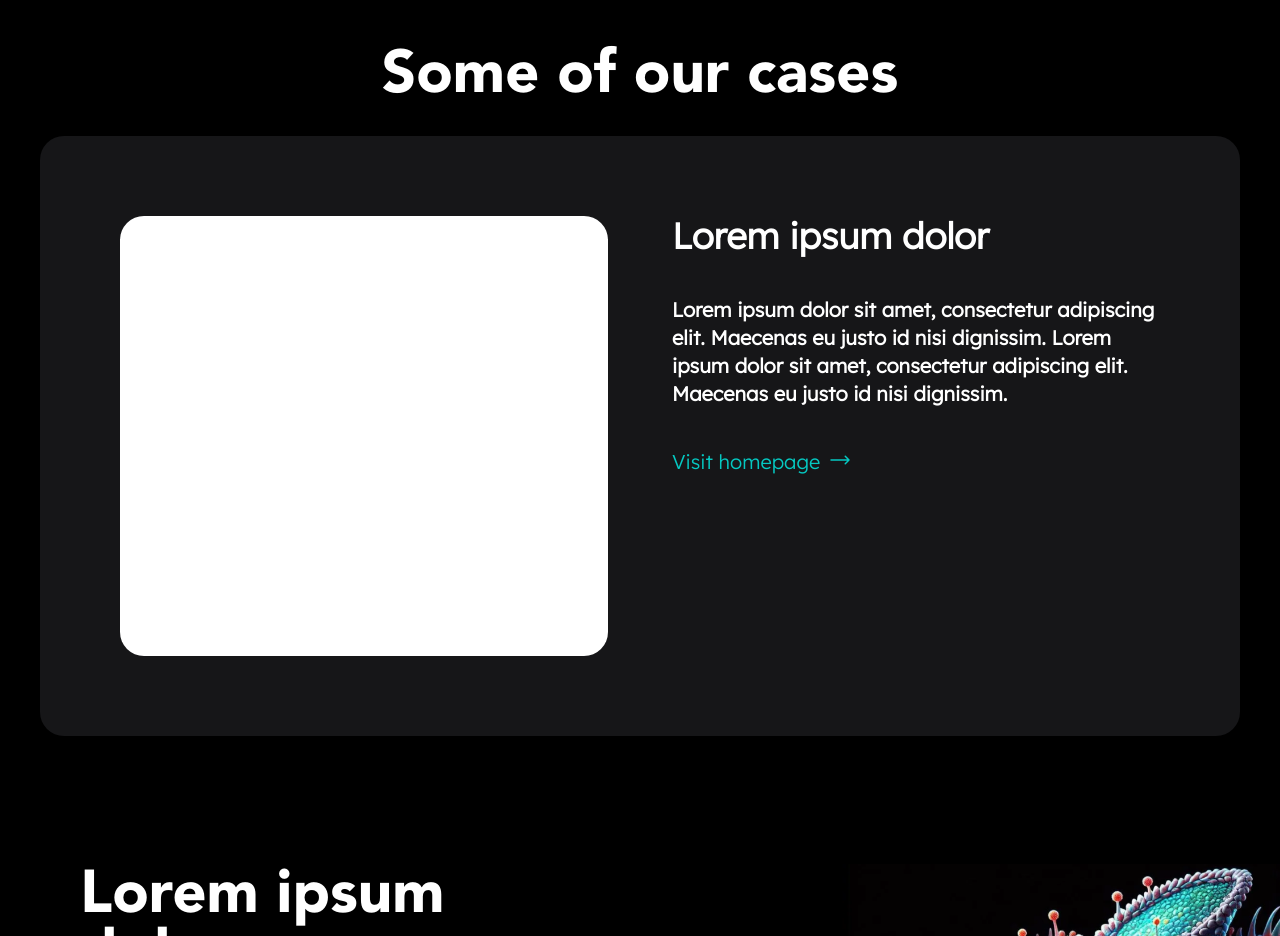
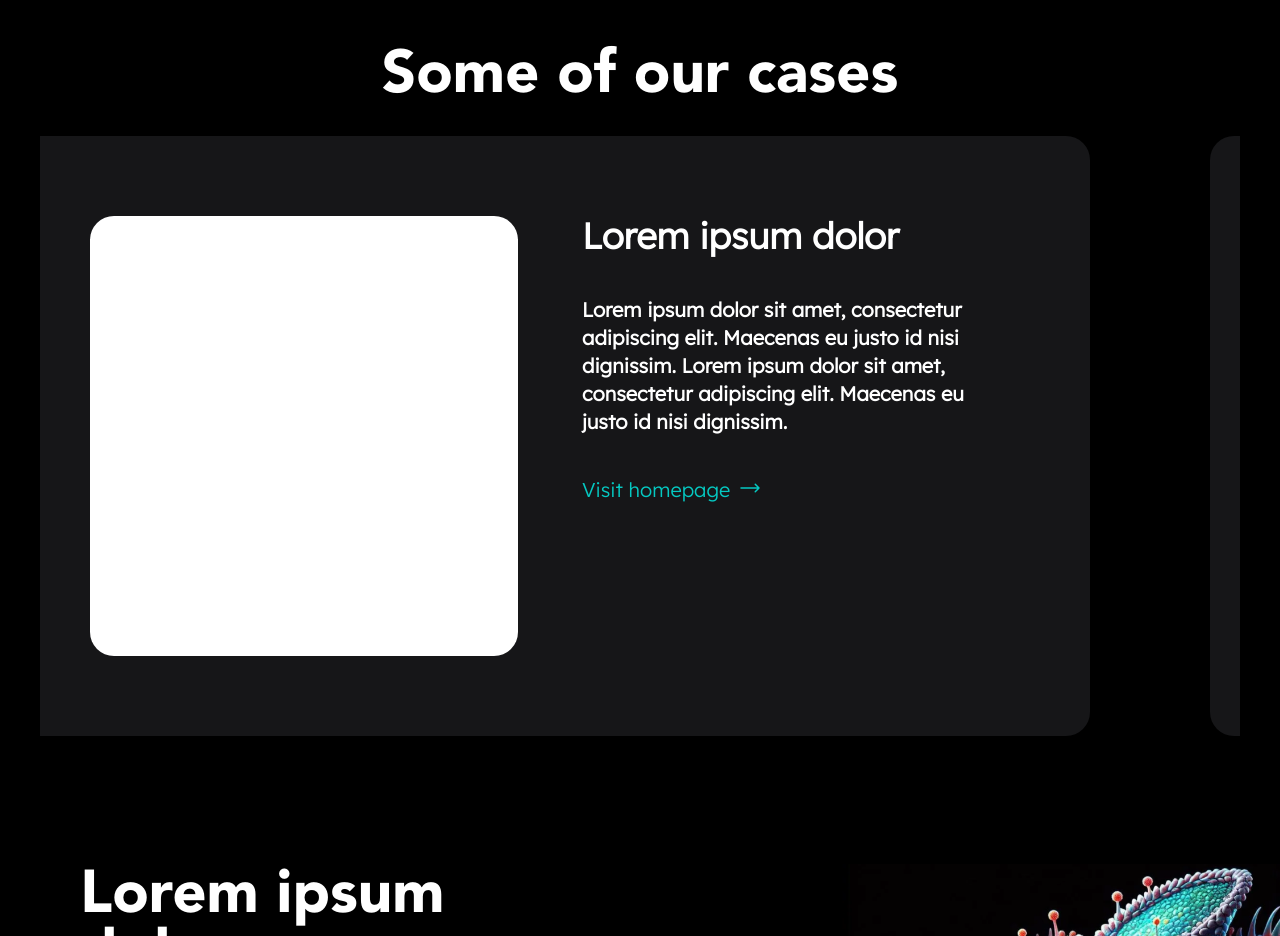
Before and after one commit to Concepta-Studios/concepta, a React (Create React App) app: page / in a window 1280 px wide. Shown: the part 1540-2476 px from the top of the page. Built offline with nearby package versions, Linux system fonts and the light colour scheme.

Commit message:
feat: carousel v1

```diff
--- a/src/App.tsx
+++ b/src/App.tsx
@@ -3,10 +3,10 @@ import Video from './video/hero.mp4';
 import Section1 from './components/Section1';
 import Section2 from './components/Section2';
 import Section3 from './components/Section3';
-import './index.css';
 import Section4 from './components/Section4';
 import Section5 from './components/Section5';
 import Footer from './components/Footer';
+import './index.css';
 
 function App() {
   return (
--- /dev/null
+++ b/src/components/Carousel.css
@@ -0,0 +1,20 @@
+.carousel-container {
+  /* display: flex; */
+  /* flex-wrap: nowrap; */
+  position: relative;
+  overflow: hidden;
+  height: 600px;
+}
+
+.carousel-item {
+  position: absolute;
+  background-color: #161618;
+  /* min-width: 90%; */
+  width: 90%;
+  height: 100%;
+  border-radius: 1.5rem;
+  display: flex;
+  padding: 5rem;
+  transition: 1s cubic-bezier(0.39, 0.575, 0.565, 1);
+  margin: 0 auto;
+}
--- /dev/null
+++ b/src/components/Carousel.tsx
@@ -0,0 +1,98 @@
+import { useEffect, useState } from 'react';
+import ArrowLongRightIcon from '../icons/ArrowLongRightIcon';
+import './Carousel.css';
+
+function Carousel() {
+  const data = ['1', '2', '3'];
+  const [currentIndex, setCurrentIndex] = useState(0);
+
+  const carouselInfiniteScroll = () => {
+    if (currentIndex === data.length - 1) {
+      return setCurrentIndex(0);
+    }
+
+    return setCurrentIndex(currentIndex + 1);
+  };
+
+  useEffect(() => {
+    const interval = setInterval(() => {
+      carouselInfiniteScroll();
+    }, 5000);
+    return () => clearInterval(interval);
+  });
+
+  return (
+    <div className="carousel-container">
+      {data.map((_, index) => (
+        <div
+          key={index}
+          className="carousel-item"
+          style={{
+            left: `calc(${(index - currentIndex) * 100}% - 30px)`,
+          }}
+        >
+          <div className="w-1/2 mr-16 bg-white rounded-3xl"></div>
+          <div className="w-1/2 font-['LexendDeca']">
+            <h2 className="text-4xl font-bold mb-10">Lorem ipsum dolor</h2>
+            <div className="text-xl font-bold mb-10">
+              Lorem ipsum dolor sit amet, consectetur adipiscing elit. Maecenas
+              eu justo id nisi dignissim. Lorem ipsum dolor sit amet,
+              consectetur adipiscing elit. Maecenas eu justo id nisi dignissim.
+            </div>
+            <a
+              className="flex w-1/2 text-[#05C9C2] text-xl"
+              href="https://example.com"
+              target="_blank"
+              rel="noreferrer"
+            >
+              <span className="mr-2">Visit homepage</span>
+              <ArrowLongRightIcon />
+            </a>
+          </div>
+        </div>
+      ))}
+      {/* <div className="carousel-item">
+        <div className="w-1/2 mr-16 bg-white rounded-3xl"></div>
+        <div className="w-1/2 font-['LexendDeca']">
+          <h2 className="text-4xl font-bold mb-10">Lorem ipsum dolor</h2>
+          <div className="text-xl font-bold mb-10">
+            Lorem ipsum dolor sit amet, consectetur adipiscing elit. Maecenas eu
+            justo id nisi dignissim. Lorem ipsum dolor sit amet, consectetur
+            adipiscing elit. Maecenas eu justo id nisi dignissim.
+          </div>
+          <a
+            className="flex w-1/2 text-[#05C9C2] text-xl"
+            href="https://example.com"
+            target="_blank"
+            rel="noreferrer"
+          >
+            <span className="mr-2">Visit homepage</span>
+            <ArrowLongRightIcon />
+          </a>
+        </div>
+      </div>
+      <div className="carousel-item">
+        <div className="w-1/2 mr-16 bg-white rounded-3xl"></div>
+        <div className="w-1/2 font-['LexendDeca']">
+          <h2 className="text-4xl font-bold mb-10">Lorem ipsum dolor</h2>
+          <div className="text-xl font-bold mb-10">
+            Lorem ipsum dolor sit amet, consectetur adipiscing elit. Maecenas eu
+            justo id nisi dignissim. Lorem ipsum dolor sit amet, consectetur
+            adipiscing elit. Maecenas eu justo id nisi dignissim.
+          </div>
+          <a
+            className="flex w-1/2 text-[#05C9C2] text-xl"
+            href="https://example.com"
+            target="_blank"
+            rel="noreferrer"
+          >
+            <span className="mr-2">Visit homepage</span>
+            <ArrowLongRightIcon />
+          </a>
+        </div>
+      </div> */}
+    </div>
+  );
+}
+
+export default Carousel;
--- a/src/components/Section3.tsx
+++ b/src/components/Section3.tsx
@@ -1,5 +1,6 @@
-import ArrowLongRightIcon from '../icons/ArrowLongRightIcon';
+import Carousel from './Carousel';
 
+// Carousel
 function Section3() {
   return (
     <div className="bg-black text-white pb-32 px-10">
@@ -7,26 +8,7 @@ function Section3() {
         <h1 className="font-['AvenirBlack'] text-6xl pb-8 text-center">
           Some of our cases
         </h1>
-        <div className="bg-[#161618] w-full h-[600px] rounded-3xl p-20 flex">
-          <div className="w-1/2 mr-16 bg-white rounded-3xl"></div>
-          <div className="w-1/2 font-['LexendDeca']">
-            <h2 className="text-4xl font-bold mb-10">Lorem ipsum dolor</h2>
-            <div className="text-xl font-bold mb-10">
-              Lorem ipsum dolor sit amet, consectetur adipiscing elit. Maecenas
-              eu justo id nisi dignissim. Lorem ipsum dolor sit amet,
-              consectetur adipiscing elit. Maecenas eu justo id nisi dignissim.
-            </div>
-            <a
-              className="flex w-1/2 text-[#05C9C2] text-xl"
-              href="https://example.com"
-              target="_blank"
-              rel="noreferrer"
-            >
-              <span className="mr-2">Visit homepage</span>
-              <ArrowLongRightIcon />
-            </a>
-          </div>
-        </div>
+        <Carousel />
       </div>
     </div>
   );
```
